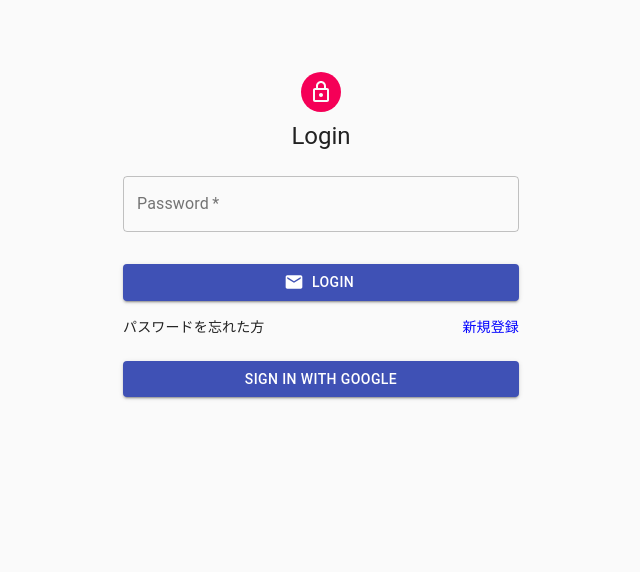
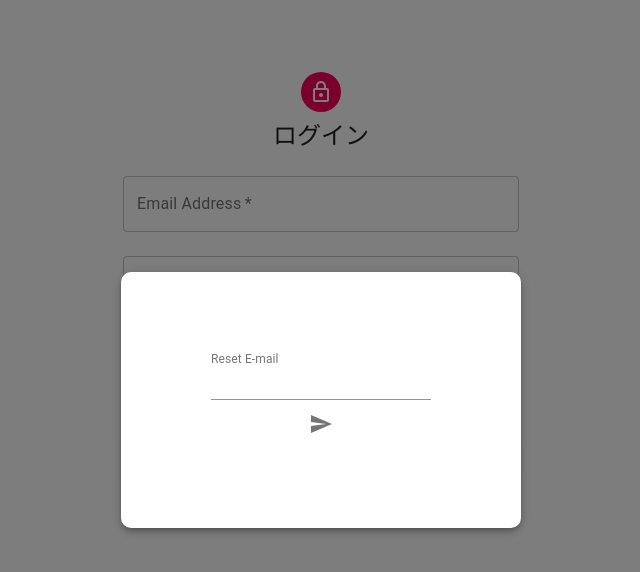
Before and after one commit to yota-fukuda/bike.ts_app, a React (Create React App) app: page / in a window 1280 px wide. Both pictures are taken after a click on the element "パスワードを忘れた方". Shown: the top 572 px of the page, without its empty margins (319-959 px from the left). Built offline with nearby package versions, Linux system fonts and the light colour scheme; no server answers.

Commit message:
ログイン画面完成

```diff
--- a/src/components/Auth.tsx
+++ b/src/components/Auth.tsx
@@ -15,6 +15,8 @@ import {
   Box,
   Typography,
   Container,
+  IconButton,
+  Modal,
 } from "@material-ui/core";
 import { makeStyles } from "@material-ui/core/styles";
 import LockOutlinedIcon from "@material-ui/icons/LockOutlined";
@@ -24,6 +26,17 @@ import EmailIcon from "@material-ui/icons/Email";
 import AccountCircleIcon from "@material-ui/icons/AccountCircle";
 
 import styles from "./Auth.module.css";
+
+function getModalStyle() {
+  const top = 50;
+  const left = 50;
+
+  return {
+    top: `${top}%`,
+    left: `${left}%`,
+    transform: `translate(-${top}%, -${left}%)`,
+  };
+}
 
 const useStyles = makeStyles((theme) => ({
   paper: {
@@ -43,6 +56,15 @@ const useStyles = makeStyles((theme) => ({
   submit: {
     margin: theme.spacing(3, 0, 2),
   },
+  modal: {
+    outline: "none",
+    position: "absolute",
+    width: 400,
+    borderRadius: 10,
+    backgroundColor: "white",
+    boxShadow: theme.shadows[5],
+    padding: theme.spacing(10),
+  },
 }));
 
 const Auth: React.FC = () => {
@@ -53,6 +75,21 @@ const Auth: React.FC = () => {
   const [username, setUserName] = useState("");
   const [avatarImage, setAvatarImage] = useState<File | null>(null);
   const [isLogin, setIsLogin] = useState(true);
+  const [openModal, setOpenModal] = React.useState(false);
+  const [resetEmail, setResetEmail] = useState("");
+
+  const sendResetEmail = async (e: React.MouseEvent<HTMLElement>) => {
+    await auth
+      .sendPasswordResetEmail(resetEmail)
+      .then(() => {
+        setOpenModal(false);
+        setResetEmail("");
+      })
+      .catch((err) => {
+        alert(err.message);
+        setResetEmail("");
+      });
+  };
 
   const onChangeImageHandler = (e: React.ChangeEvent<HTMLInputElement>) => {
     if (e.target.files![0]) {
@@ -103,7 +140,7 @@ const Auth: React.FC = () => {
           <LockOutlinedIcon />
         </Avatar>
         <Typography component="h1" variant="h5">
-          {isLogin ? "Login" : "Register"}
+          {isLogin ? "ログイン" : "新規登録"}
         </Typography>
         <form className={classes.form} noValidate>
           {!isLogin && (
@@ -113,18 +150,52 @@ const Auth: React.FC = () => {
                 margin="normal"
                 required
                 fullWidth
-                id="email"
-                label="Email Address"
-                name="email"
-                autoComplete="email"
+                id="username"
+                label="Username"
+                name="username"
+                autoComplete="username"
                 autoFocus
-                value={email}
+                value={username}
                 onChange={(e: React.ChangeEvent<HTMLInputElement>) => {
-                  setEmail(e.target.value);
+                  setUserName(e.target.value);
                 }}
               />
+              <Box textAlign="center">
+                <IconButton>
+                  <label>
+                    <AccountCircleIcon
+                      fontSize="large"
+                      className={
+                        avatarImage
+                          ? styles.login_addIconLoaded
+                          : styles.login_addIcon
+                      }
+                    />
+                    <input
+                      className={styles.login_hiddenIcon}
+                      type="file"
+                      onChange={onChangeImageHandler}
+                    />
+                  </label>
+                </IconButton>
+              </Box>
             </>
           )}
+          <TextField
+            variant="outlined"
+            margin="normal"
+            required
+            fullWidth
+            id="email"
+            label="Email Address"
+            name="email"
+            autoComplete="email"
+            autoFocus
+            value={email}
+            onChange={(e: React.ChangeEvent<HTMLInputElement>) => {
+              setEmail(e.target.value);
+            }}
+          />
           <TextField
             variant="outlined"
             margin="normal"
@@ -141,6 +212,11 @@ const Auth: React.FC = () => {
             }}
           />
           <Button
+            disabled={
+              isLogin
+                ? !email || password.length < 6
+                : !username || !email || password.length < 6 || !avatarImage
+            }
             fullWidth
             variant="contained"
             color="primary"
@@ -164,11 +240,16 @@ const Auth: React.FC = () => {
                   }
             }
           >
-            {isLogin ? "Login" : "Register"}
+            {isLogin ? "ログイン" : "新規登録"}
           </Button>
           <Grid container>
             <Grid item xs>
-              <span className={styles.login_reset}>パスワードを忘れた方</span>
+              <span
+                className={styles.login_reset}
+                onClick={() => setOpenModal(true)}
+              >
+                パスワードを忘れた方
+              </span>
             </Grid>
             <Grid item>
               <span
@@ -183,12 +264,34 @@ const Auth: React.FC = () => {
             fullWidth
             variant="contained"
             color="primary"
+            startIcon={<CameraIcon />}
             className={classes.submit}
             onClick={signInGoogle}
           >
-            Sign In with Google
+            Googleアカウントでログイン
           </Button>
         </form>
+        <Modal open={openModal} onClose={() => setOpenModal(false)}>
+          <div style={getModalStyle()} className={classes.modal}>
+            <div className={styles.login_modal}>
+              <TextField
+                InputLabelProps={{
+                  shrink: true,
+                }}
+                type="email"
+                name="email"
+                label="Reset E-mail"
+                value={resetEmail}
+                onChange={(e: React.ChangeEvent<HTMLInputElement>) => {
+                  setResetEmail(e.target.value);
+                }}
+              />
+              <IconButton onClick={sendResetEmail}>
+                <SendIcon />
+              </IconButton>
+            </div>
+          </div>
+        </Modal>
       </div>
     </Container>
   );
```
Also changed, not shown: 1 other file (tests, documents, lock files or other folders).
